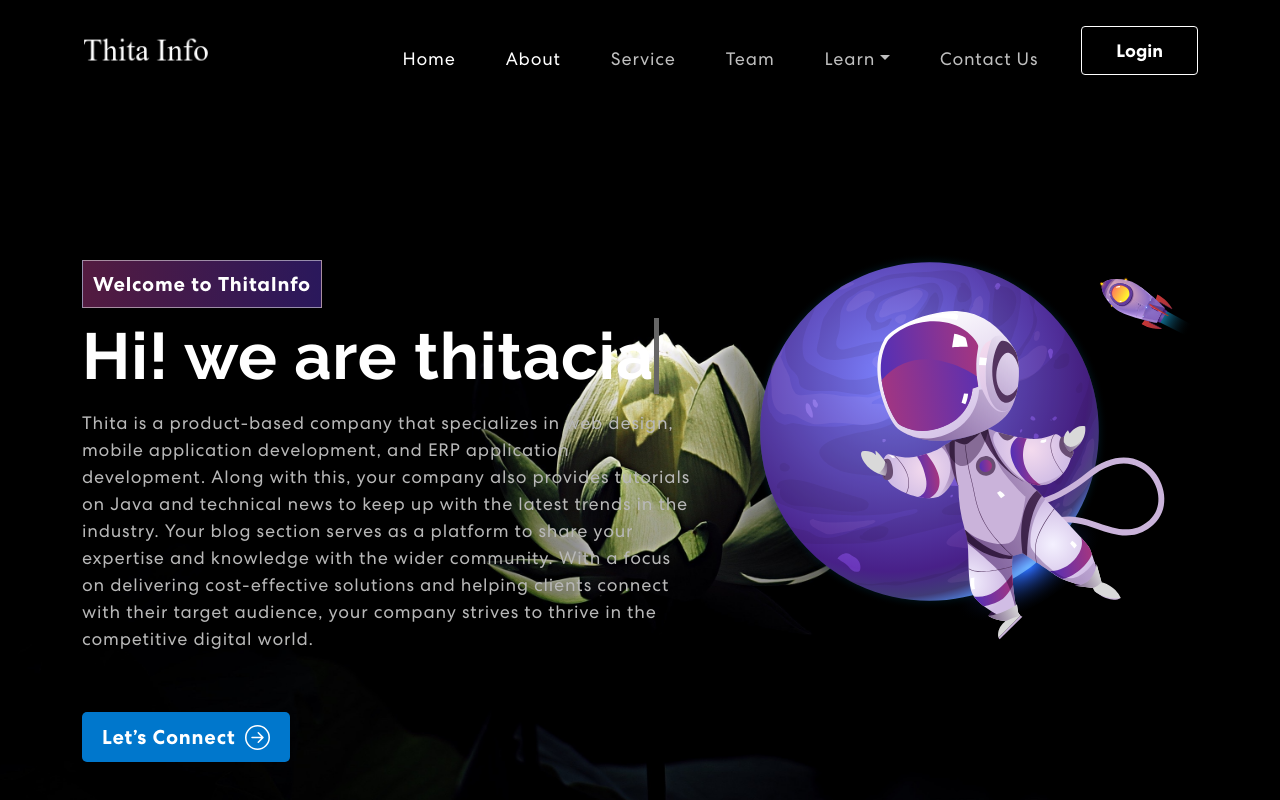
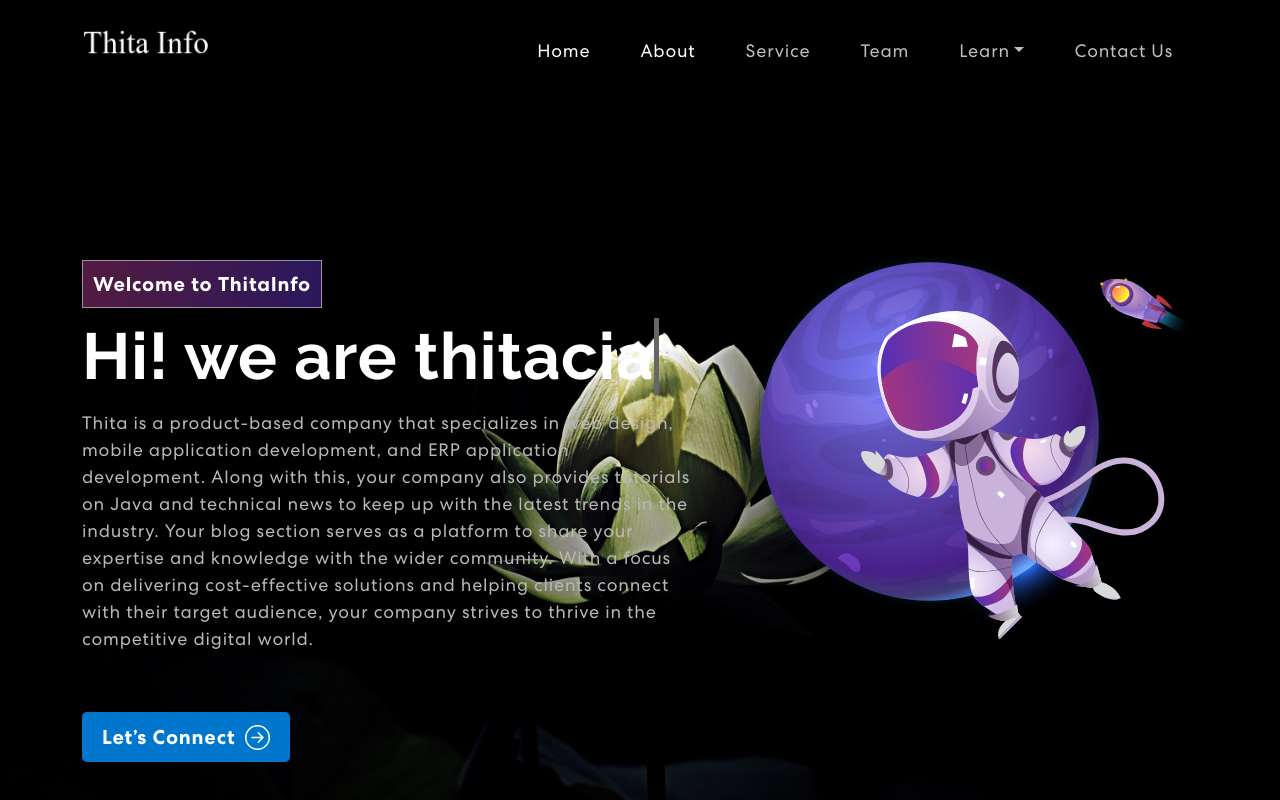
Before and after one commit to prajapatisaurabh/thitainfo-frontend, a React (Create React App) app: page / in a window 1280 px wide. Shown: the top 800 px of the page. Built offline with nearby package versions, Linux system fonts and the light colour scheme.

Commit message:
REMOVE login button from header

```diff
--- a/src/layout/Header.js
+++ b/src/layout/Header.js
@@ -111,11 +111,11 @@
               Contact Us
             </Nav.Link>
           </Nav>
-          <span className="navbar-text">
+          {/* <span className="navbar-text">
             <button className="vvd">
               <span>Login</span>
             </button>
-          </span>
+          </span> */}
         </Navbar.Collapse>
       </Container>
     </Navbar>
```
